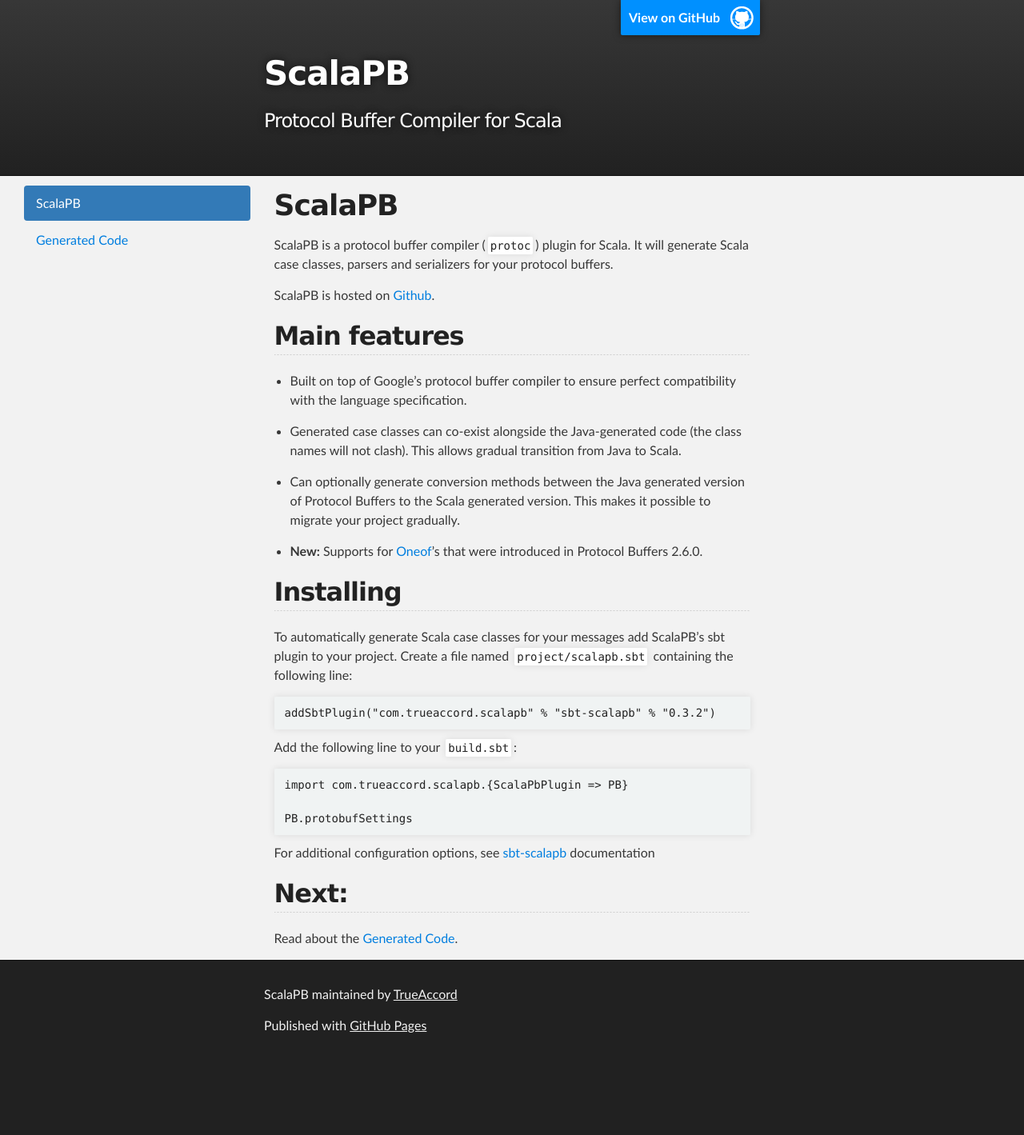
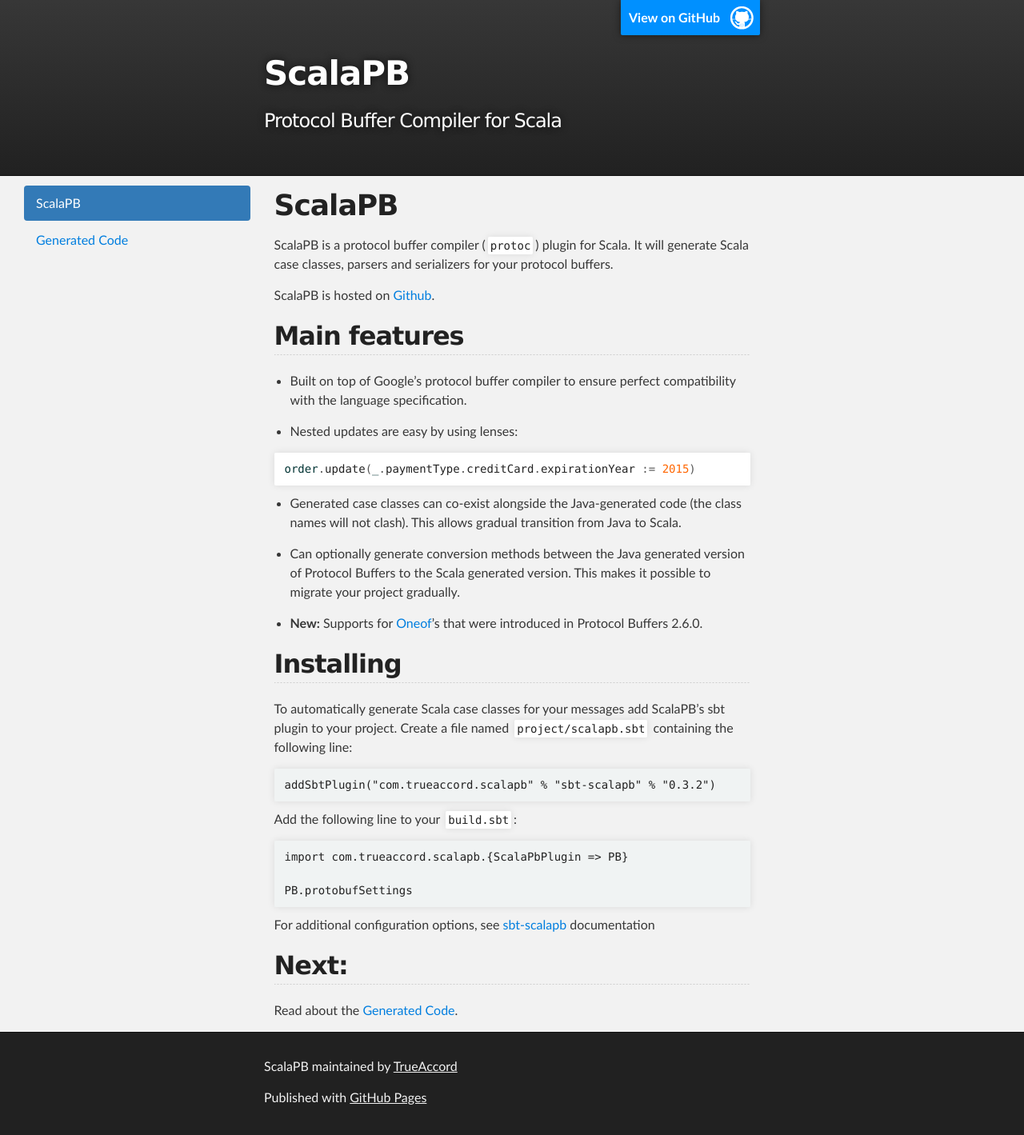
Before and after one commit to scalapb/ScalaPB, a Jekyll site: the page built from index.md, in a window 1280 px wide. Shown: the whole page at 80% size. Built offline with Jekyll 4.4.1, drawn with Linux system fonts in a browser that asks for light colours; before the commit the page ends 1329 px from its top, so only the background shows below that.

Commit message:
Add note about lenses

```diff
--- a/index.md
+++ b/index.md
@@ -15,6 +15,11 @@
 
 * Built on top of Google's protocol buffer compiler to ensure perfect
   compatibility with the language specification.
+
+* Nested updates are easy by using lenses:
+{%highlight scala%}
+order.update(_.paymentType.creditCard.expirationYear := 2015)
+{%endhighlight%}
 
 * Generated case classes can co-exist alongside the Java-generated code (the
   class names will not clash). This allows gradual transition from Java to
```
